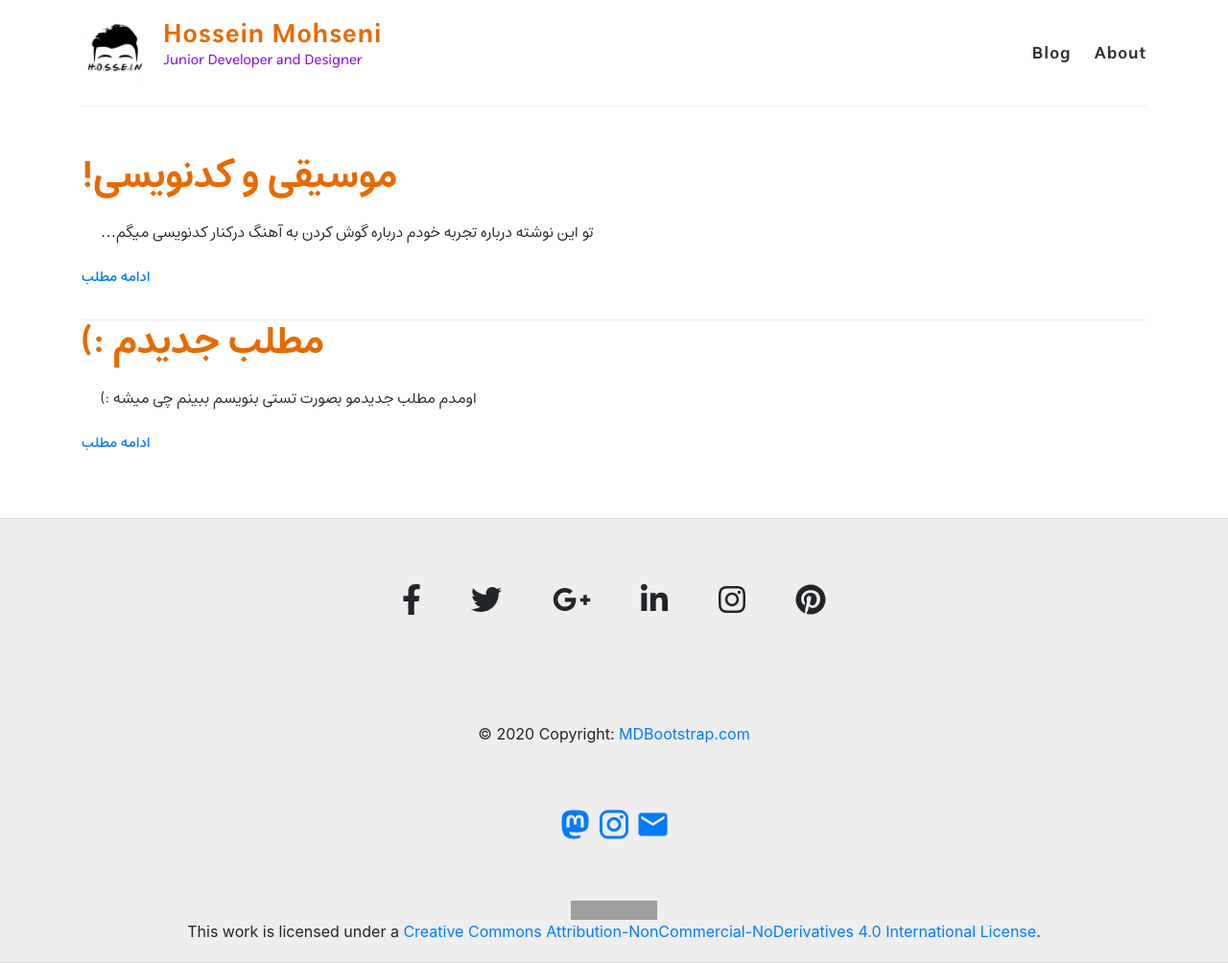
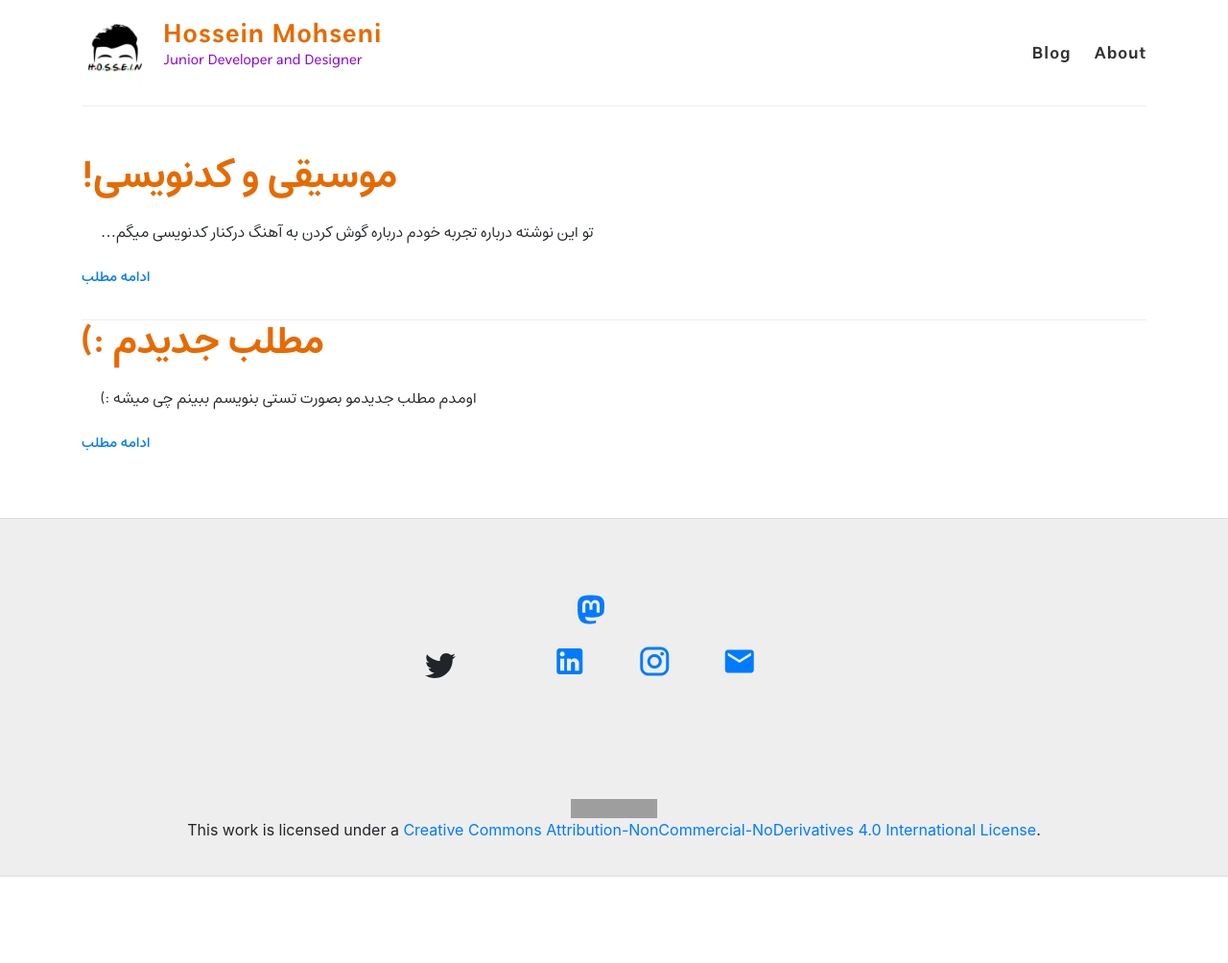
Before and after one commit to hosseinmh1/hosseinmh1.github.io, a Jekyll site: the page built from index.html, in a window 1280 px wide. Shown: the whole page at 96% size. Built offline with Jekyll 4.4.1, drawn with Linux system fonts in a browser that asks for light colours; nearby versions of some CDN libraries; after the commit the page ends 914 px from its top, so only the background shows below that; grey boxes are pictures that could not be loaded.

Commit message:
Update default.html

```diff
--- a/_layouts/default.html
+++ b/_layouts/default.html
@@ -57,28 +57,28 @@
         <div class="mb-5 flex-center">
 
           <!-- Facebook -->
-          <a class="fb-ic">
-            <i class="fab fa-facebook-f fa-lg white-text mr-md-5 mr-3 fa-2x"> </i>
-          </a>
+          <div class="fb-ic">
+            <a href="https://persadon.com/@hosseinhimself" class="mdi mdi-mastodon mdi-36px white-text mr-md-5 mr-3"></a>
+          </div>
           <!-- Twitter -->
           <a class="tw-ic">
             <i class="fab fa-twitter fa-lg white-text mr-md-5 mr-3 fa-2x"> </i>
           </a>
           <!-- Google +-->
           <a class="gplus-ic">
-            <i class="fab fa-google-plus-g fa-lg white-text mr-md-5 mr-3 fa-2x"> </i>
+            <a href="https://t.me/hosseinhimself" class="mdi mdi-telegram mdi-36px white-text mr-md-5 mr-3"></a>
           </a>
           <!--Linkedin -->
           <a class="li-ic">
-            <i class="fab fa-linkedin-in fa-lg white-text mr-md-5 mr-3 fa-2x"> </i>
+            <a href="https://www.linkedin.com/in/hossein-mohseni-87b169194/" class="mdi mdi-linkedin mdi-36px white-text mr-md-5 mr-3"></a>
           </a>
           <!--Instagram-->
           <a class="ins-ic">
-            <i class="fab fa-instagram fa-lg white-text mr-md-5 mr-3 fa-2x"> </i>
+            <a href="https://instagram.com/hosseinhimself" class="mdi mdi-instagram mdi-36px white-text mr-md-5 mr-3"></a>
           </a>
           <!--Pinterest-->
           <a class="pin-ic">
-            <i class="fab fa-pinterest fa-lg white-text fa-2x"> </i>
+             <a href="mailto:mohsenihossein@protonmail.com" class="mdi mdi-email mdi-36px white-text mr-md-5 mr-3"></a>
           </a>
         </div>
       </div>
@@ -91,23 +91,13 @@
   <!-- Footer Elements -->
 
   <!-- Copyright -->
-  <div class="footer-copyright text-center py-3">© 2020 Copyright:
-    <a href="https://mdbootstrap.com/"> MDBootstrap.com</a>
+  <div class="footer-copyright text-center py-3">
+  <a rel="license" href="http://creativecommons.org/licenses/by-nc-nd/4.0/"><img alt="Creative Commons License" style="border-width:0" src="https://i.creativecommons.org/l/by-nc-nd/4.0/88x31.png" /></a><br />This work is licensed under a <a rel="license" href="http://creativecommons.org/licenses/by-nc-nd/4.0/">Creative Commons Attribution-NonCommercial-NoDerivatives 4.0 International License</a>.
   </div>
   <!-- Copyright -->
 
 </footer>
 <!-- Footer -->
-        <footer class="footer">
-          <a href="https://persadon.com/@hosseinhimself" class="mdi mdi-mastodon mdi-36px"></a>
-          <a href="https://instagram.com/hosseinhimself" class="mdi mdi-instagram mdi-36px"></a>
-          <a href="https://t.me/hosseinhimself" class="mdi mdi-telegram mdi-36px"></a>
-          <a href="mailto:mohsenihossein@protonmail.com" class="mdi mdi-email mdi-36px"></a>
-          <br />
-          <br />
-          <br />
-          <a rel="license" href="http://creativecommons.org/licenses/by-nc-nd/4.0/"><img alt="Creative Commons License" style="border-width:0" src="https://i.creativecommons.org/l/by-nc-nd/4.0/88x31.png" /></a><br />This work is licensed under a <a rel="license" href="http://creativecommons.org/licenses/by-nc-nd/4.0/">Creative Commons Attribution-NonCommercial-NoDerivatives 4.0 International License</a>.
-        </footer>
       </div>
     </div>
     {% include analytics.html %}
```
